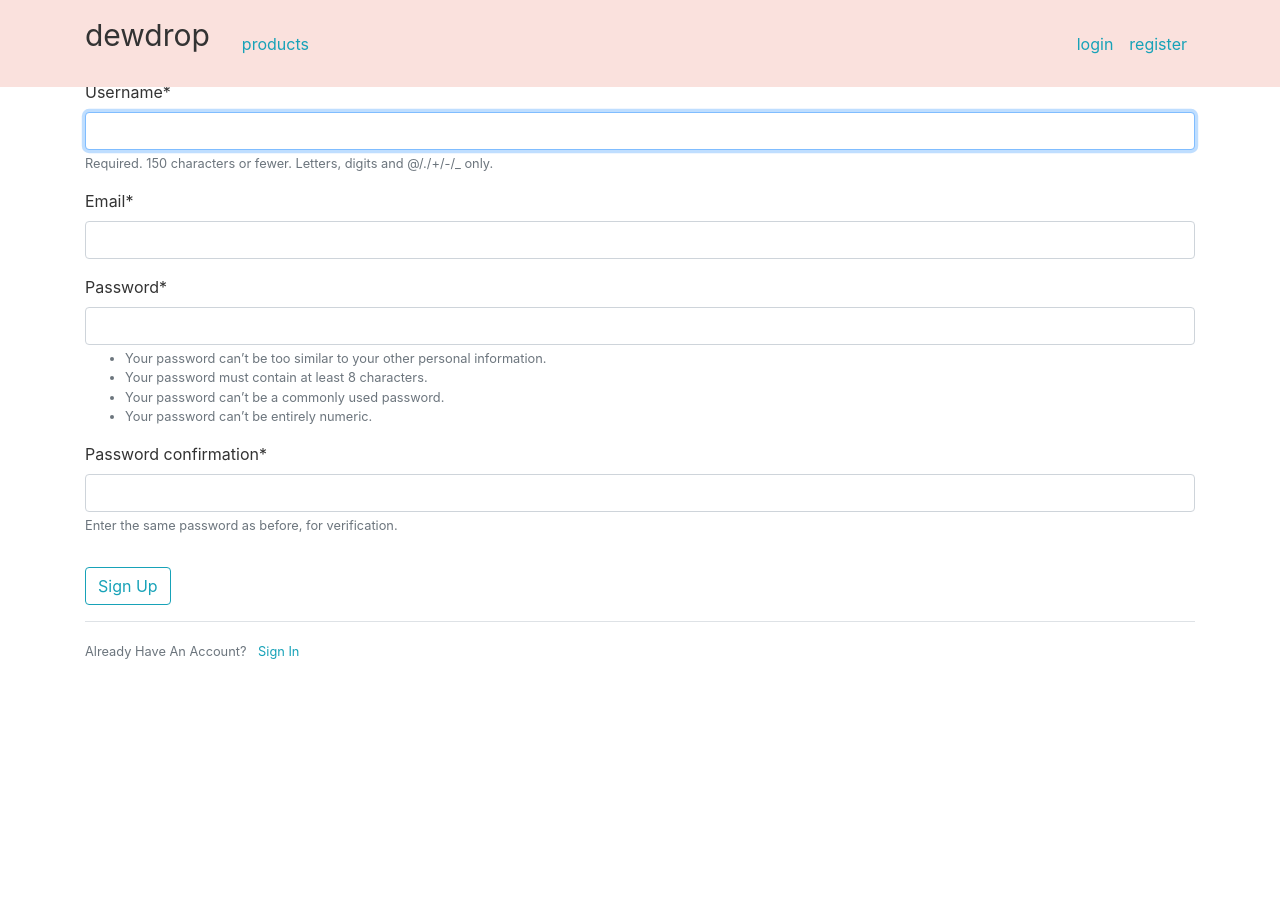
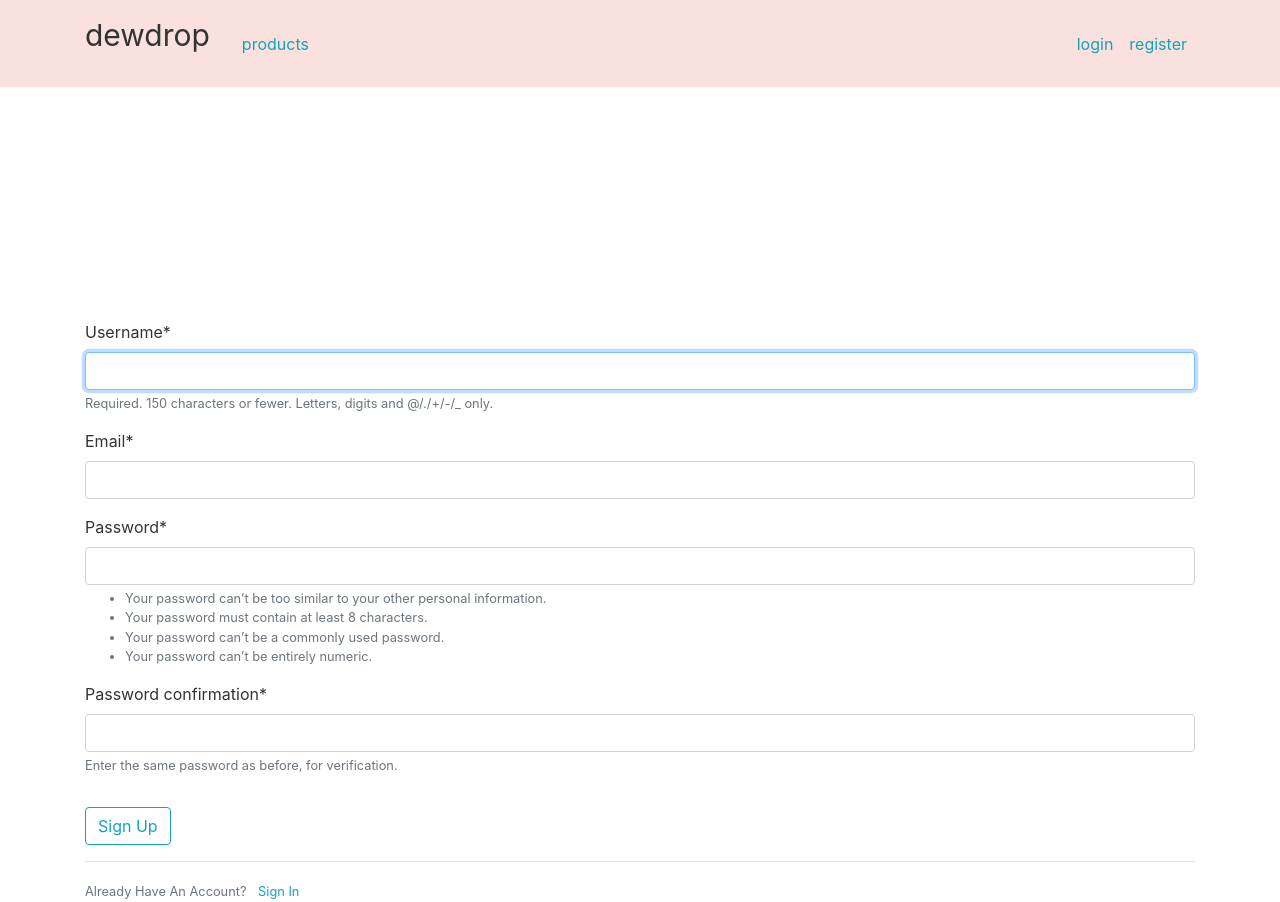
Before and after one commit to Kristinboyd/therealdewdrop, a Django app: page / in a window 1280 px wide. Before the commit the page ends 659 px from the top, so only its background shows below. Run offline with Django 3.2, Linux system fonts and the light colour scheme; some libraries are stand-ins or nearby versions.

Commit message:
adjusted background margin

```diff
--- a/users/static/dewdrop/main.css
+++ b/users/static/dewdrop/main.css
@@ -1,7 +1,7 @@
 body {
 background: white;
 color: #333333;
-margin-top: 5rem;
+margin-top: 20rem;
 }
 
 h1, h2, h3, h4, h5, h6 {
```
